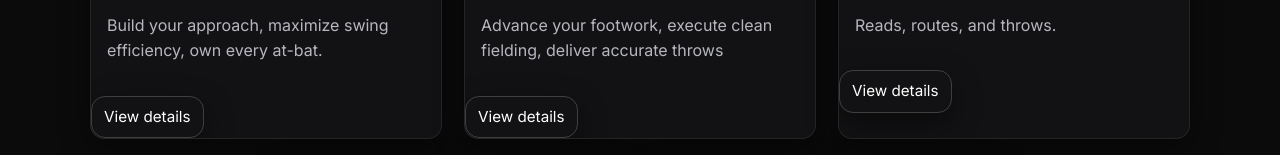
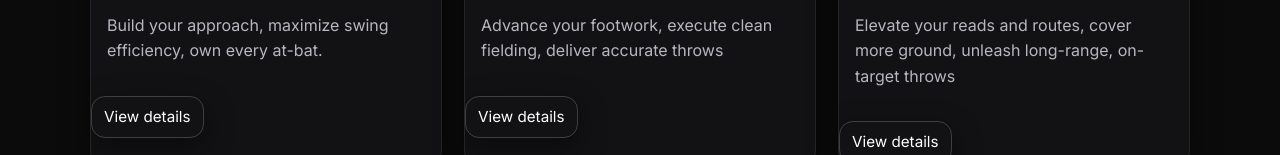
Before and after one commit to JakeHoke/freedombaseball, a plain HTML site: page lessons.html in a window 1280 px wide. Shown: the part 863-1018 px from the top of the page. Drawn offline with Linux system fonts and the light colour scheme.

Commit message:
Update lessons.html

```diff
--- a/lessons.html
+++ b/lessons.html
@@ -37,7 +37,7 @@
   <article class="card">
     <img src="assets/Baseball Outfielder 1.jpg" alt="Outfield">
     <h3>Outfielding Lessons</h3>
-    <p>Reads, routes, and throws.</p>
+    <p>Elevate your reads and routes, cover more ground, unleash long-range, on-target throws</p>
     <a class="btn btn-small view-details-btn" href="#" data-lesson="outfield">View details</a>
   </article>
   <article class="card card-centered">
```
